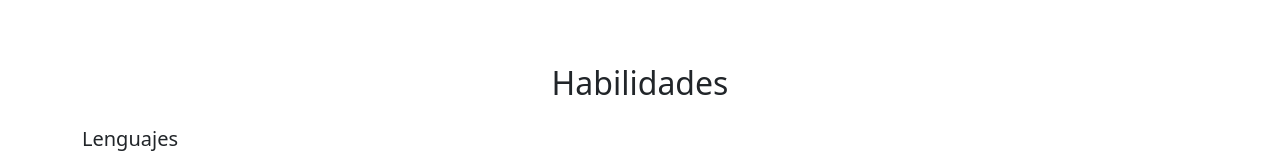
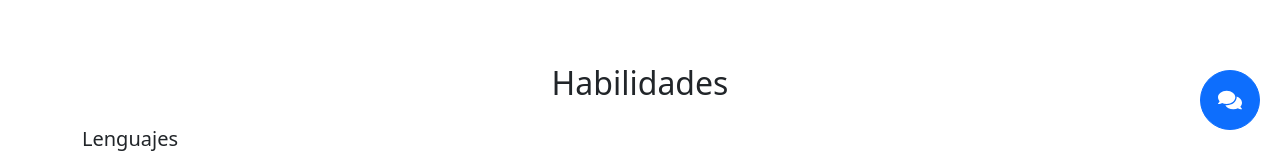
Before and after one commit to juliocanelon/profesional-landingpage, a React (Create React App) app: page / in a window 1280 px wide. Shown: the part 650-803 px from the top of the page. Built offline with nearby package versions, Linux system fonts and the light colour scheme.

Commit message:
fix: corrigiendo el chatbot emergente

```diff
--- a/src/components/ChatBot.js
+++ b/src/components/ChatBot.js
@@ -1,10 +1,28 @@
-import React, { useState } from 'react';
+import React, { useState, useRef, useEffect } from 'react';
+import { Modal, Button, Form, InputGroup } from 'react-bootstrap';
+import { FaComments, FaPaperPlane } from 'react-icons/fa';
 
 function ChatBot() {
-  const [messages, setMessages] = useState([]); // { role, text }
+  const [messages, setMessages] = useState([]);          // { role, text }
   const [input, setInput] = useState('');
   const [loading, setLoading] = useState(false);
   const [error, setError] = useState(null);
+  const [show, setShow] = useState(false);
+  const scrollRef = useRef(null);
+
+  const handleShow = () => setShow(true);
+  const handleClose = () => setShow(false);
+
+  // Mantener el scroll siempre abajo cuando llegan nuevos mensajes
+  const scrollToBottom = () => {
+    if (scrollRef.current) {
+      scrollRef.current.scrollTop = scrollRef.current.scrollHeight;
+    }
+  };
+
+  useEffect(() => {
+    if (show) scrollToBottom();
+  }, [messages, show]);
 
   const handleSubmit = async (e) => {
     e.preventDefault();
@@ -14,19 +32,19 @@ function ChatBot() {
     setMessages((msgs) => [...msgs, userMsg]);
     setLoading(true);
     setError(null);
+    setInput('');
 
     try {
       const res = await fetch('/api/chat', {
         method: 'POST',
         headers: { 'Content-Type': 'application/json' },
-        body: JSON.stringify({ prompt: input })
+        body: JSON.stringify({ prompt: input }),
       });
       const data = await res.json();
 
       if (!res.ok) {
-        throw new Error(data.error || 'Server Error');
+        throw new Error(data.error || 'Error del servidor');
       }
-
       if (data.reply) {
         setMessages((msgs) => [...msgs, { role: 'assistant', text: data.reply }]);
       }
@@ -35,33 +53,89 @@ function ChatBot() {
       setError(err.message);
     } finally {
       setLoading(false);
-      setInput('');
     }
   };
 
   return (
-    <section className="py-5">
-      <div className="container">
-        <h2 className="my-4 text-center">ChatBot</h2>
-        <div className="chat-window">
+    <>
+      {/* Botón flotante para abrir el chat */}
+      <Button
+        variant="primary"
+        onClick={handleShow}
+        style={{
+          position: 'fixed',
+          bottom: '20px',
+          right: '20px',
+          borderRadius: '50%',
+          width: '60px',
+          height: '60px',
+          padding: 0,
+          display: 'flex',
+          alignItems: 'center',
+          justifyContent: 'center',
+          zIndex: 1000,
+        }}
+      >
+        <FaComments size={24} />
+      </Button>
+
+      {/* Modal del chatbot */}
+      <Modal show={show} onHide={handleClose} centered>
+        <Modal.Header closeButton>
+          <Modal.Title>Chatbot Julio Canelon IA</Modal.Title>
+        </Modal.Header>
+
+        <Modal.Body
+          ref={scrollRef}
+          style={{ maxHeight: '60vh', overflowY: 'auto', padding: '1rem' }}
+        >
+          {/* Mensaje de bienvenida */}
+          {messages.length === 0 && (
+            <div className="mb-3">
+              <div className="p-2 rounded bg-light text-dark">
+                ¡Hola! Soy tu Chatbot Julio Canelon IA. Pregúntame sobre mi experiencia en desarrollo de software, inteligencia artificial, liderazgo técnico y más.
+              </div>
+            </div>
+          )}
+
           {messages.map((msg, idx) => (
-            <div key={idx} className={`msg ${msg.role === 'user' ? 'user' : 'bot'}`}>
-              {msg.text}
+            <div
+              key={idx}
+              className={`mb-2 d-flex ${
+                msg.role === 'user' ? 'justify-content-end' : 'justify-content-start'
+              }`}
+            >
+              <div
+                className={`p-2 rounded ${
+                  msg.role === 'user' ? 'bg-primary text-white' : 'bg-light text-dark'
+                }`}
+                style={{ maxWidth: '80%' }}
+              >
+                {msg.text}
+              </div>
             </div>
           ))}
-          {error && <div className="msg error">Error: {error}</div>}
-        </div>
-        <form onSubmit={handleSubmit}>
-          <input
-            value={input}
-            onChange={(e) => setInput(e.target.value)}
-            disabled={loading}
-            placeholder="Escribe tu mensaje..."
-          />
-          <button type="submit" disabled={loading || !input.trim()}>Enviar</button>
-        </form>
-      </div>
-    </section>
+
+          {error && <div className="text-danger">Error: {error}</div>}
+        </Modal.Body>
+
+        <Modal.Footer>
+          <Form className="w-100" onSubmit={handleSubmit}>
+            <InputGroup>
+              <Form.Control
+                placeholder="Escribe tu mensaje..."
+                value={input}
+                onChange={(e) => setInput(e.target.value)}
+                disabled={loading}
+              />
+              <Button variant="primary" type="submit" disabled={loading || !input.trim()}>
+                <FaPaperPlane />
+              </Button>
+            </InputGroup>
+          </Form>
+        </Modal.Footer>
+      </Modal>
+    </>
   );
 }
 
```
